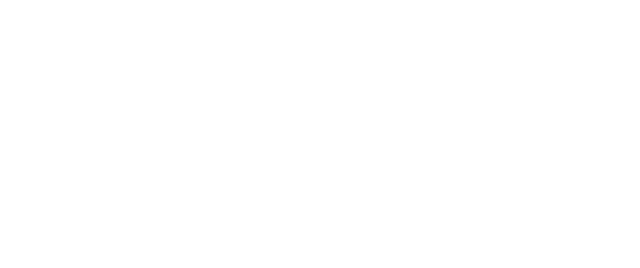
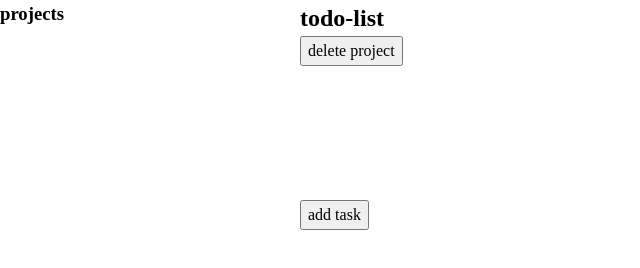
Before and after one commit to heidexdev/todo-app, a website built with webpack: page src/index.html in a window 1280 px wide. Shown: the whole page, without its empty margins (0-640 px from the left). Built offline with nearby package versions, Linux system fonts and the light colour scheme.

Commit message:
basic layout nesting and styles

```diff
--- a/src/index.html
+++ b/src/index.html
@@ -5,5 +5,20 @@
     <meta name="viewport" content="width=device-width, initial-scale=1.0" />
     <title>todo app</title>
   </head>
-  <body></body>
+  <body>
+    <div class="container">
+      <div class="nav">
+        <h3 class="nav-header">projects</h3>
+        <div class="nav-items"></div>
+      </div>
+      <div class="header">
+        <h2 class="project-title">todo-list</h2>
+        <button class="project-dl-btn">delete project</button>
+      </div>
+      <div class="main">
+        <button class="add-task">add task</button>
+        <div class="tasks"></div>
+      </div>
+    </div>
+  </body>
 </html>
--- a/src/styles.css
+++ b/src/styles.css
@@ -44,3 +44,13 @@ h5,
 h6 {
   overflow-wrap: break-word;
 }
+/* my code : */
+.container {
+  display: grid;
+  grid-template-columns: 300px 1fr;
+  grid-template-rows: 200px 1fr;
+  min-height: 100vh;
+}
+.nav {
+  grid-row: 1/-1;
+}
```
